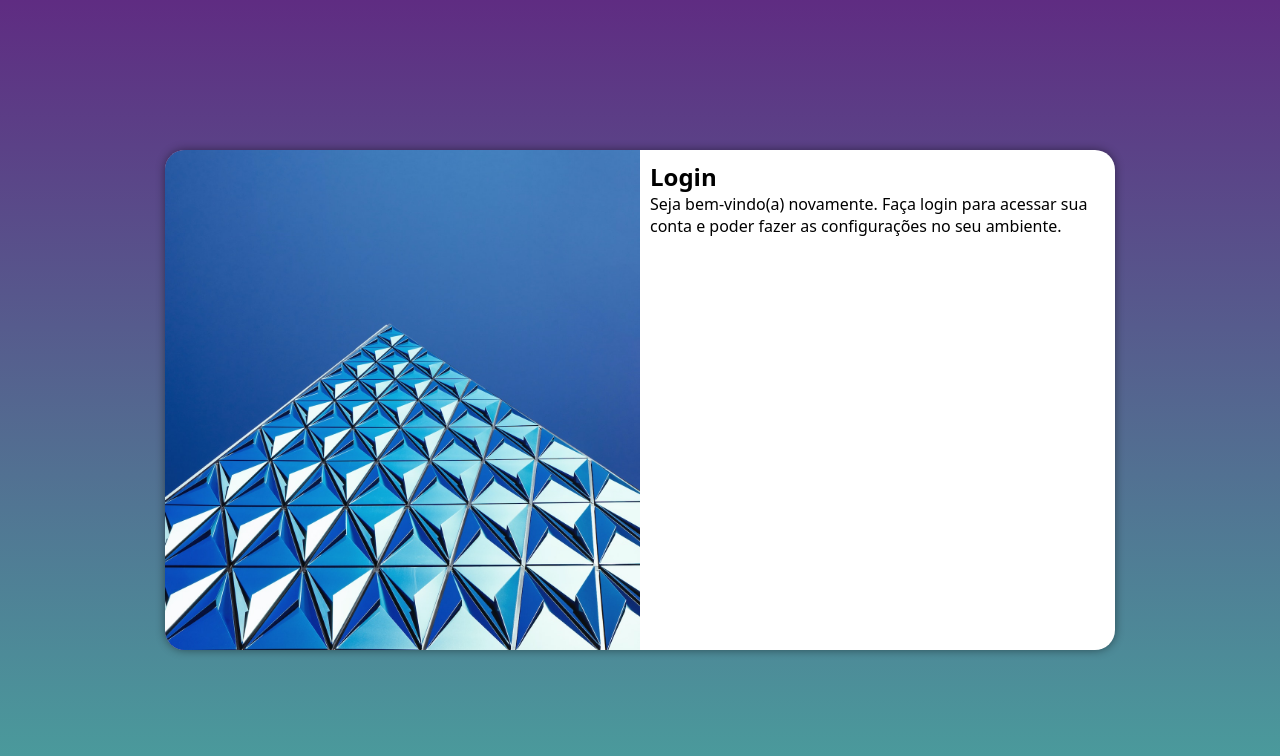
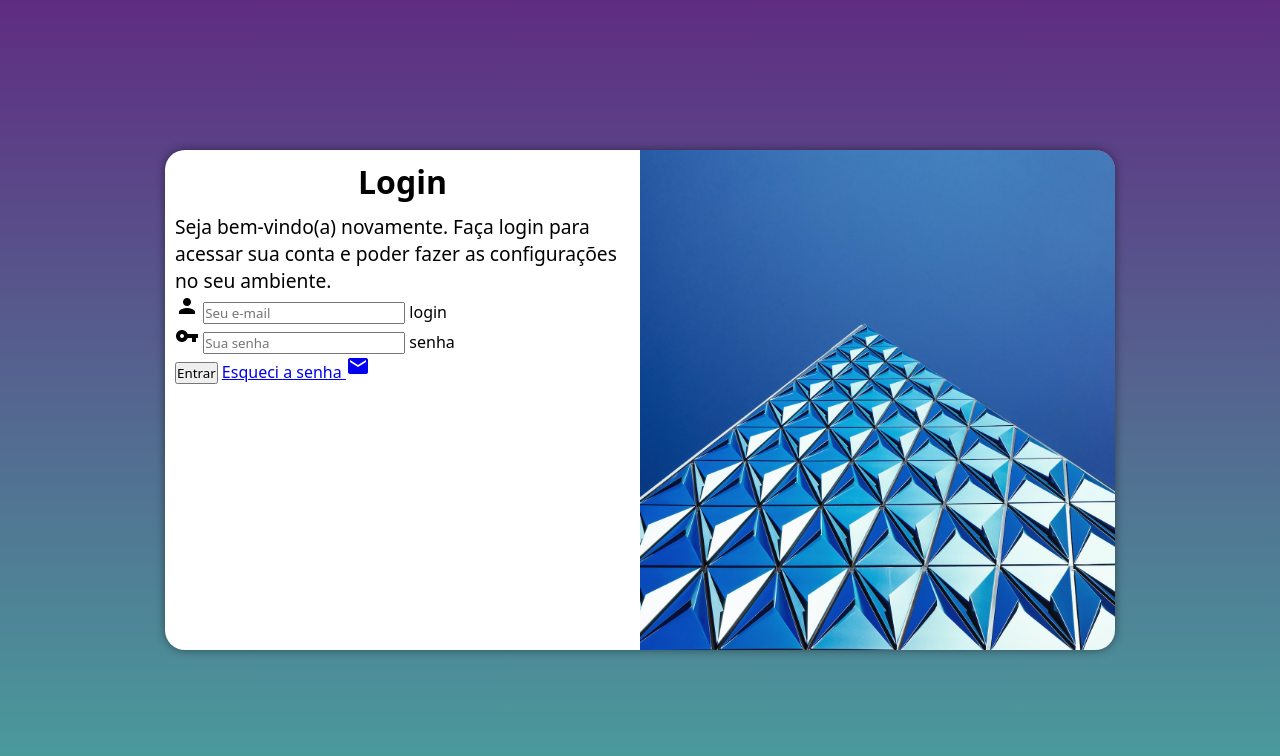
Before and after one commit to ASFDGSDJKHJSDJK/projeto-login, a plain HTML site: page index.html in a window 1280 px wide. Drawn offline with Linux system fonts and the light colour scheme.

Commit message:
adicionei o formulário

```diff
--- a/estilos/media-query.css
+++ b/estilos/media-query.css
@@ -44,7 +44,7 @@ Grandes telas: acima de 1200px
     }
 
     section#login > div#imagem{
-        float: left;
+        float: right;
         width: 50%;
         height: 100%;
     }
@@ -53,4 +53,11 @@ Grandes telas: acima de 1200px
         float: right;
         width: 50%;
     }
+    div#formulario > h1{
+        font-size: 2em;
+    }
+
+    div#formulario > p{
+        font-size: 1.2em;
+    }
 }
--- a/estilos/style.css
+++ b/estilos/style.css
@@ -54,3 +54,12 @@ section#login > div#formulario{
     display: block;
     padding: 10px;
 }
+
+div#formulario > h1{
+    text-align: center;
+    margin-bottom: 10px;
+}
+
+div#formulario > p{
+    font-size: 0.8em;
+}
--- a/index.html
+++ b/index.html
@@ -5,6 +5,7 @@
     <meta http-equiv="X-UA-Compatible" content="IE=edge">
     <meta name="viewport" content="width=device-width, initial-scale=1.0">
     <title>Login</title>
+    <link href="https://fonts.googleapis.com/icon?family=Material+Icons" rel="stylesheet" >
     <link rel="stylesheet" href="estilos/style.css">
     <link rel="stylesheet" href="estilos/media-query.css">
 </head>
@@ -17,8 +18,23 @@
               <div id="formulario">
                  <h1>Login</h1>
                  <p>Seja bem-vindo(a) novamente. Faça login para acessar sua conta e poder fazer as configurações no seu ambiente.</p>
-                 <form action="login.php" method="post">
-
+                 <form action="login.php" method="post" autocomplete="on">
+                       <div class="campo">
+                        <i class="material-icons">person</i>
+                         <input type="email" name="login" id="ilogin" placeholder="Seu e-mail" autocomplete="email" required maxlength="30">
+                          <label for="ilogin">login</label>
+                       </div>
+                       <div class="campo">
+                        <i class="material-icons">vpn_key</i>
+                          <input type="password" name="senha" id="isenha" placeholder="Sua senha" autocomplete="current-password" minlength="8" maxlength="20">
+                          <label for="isenha">senha</label>
+                       </div>
+                       <div>
+                        <input type="submit" value="Entrar">
+                        <a href="esqueci.html">
+                           Esqueci a senha <i class="material-icons">mail</i>
+                        </a>
+                       </div>
                  </form>
               </div>
            </section>
```
